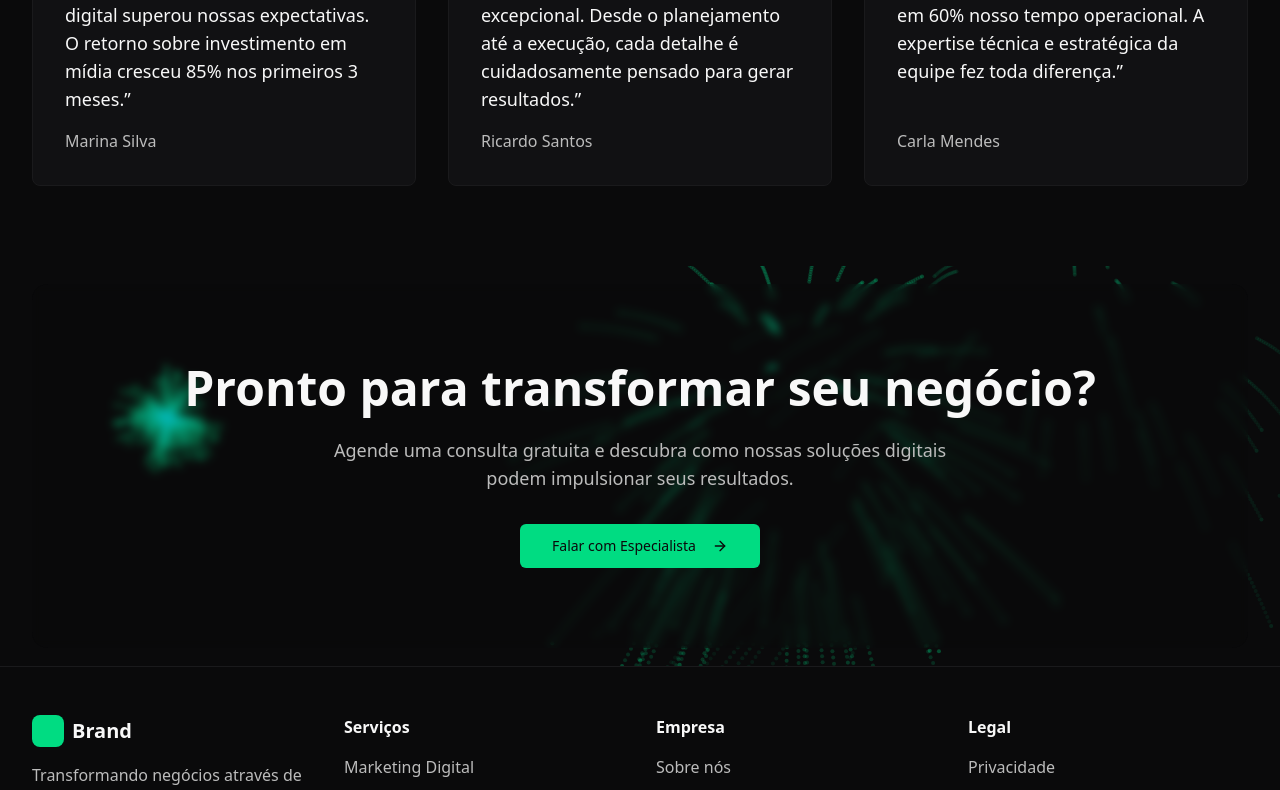
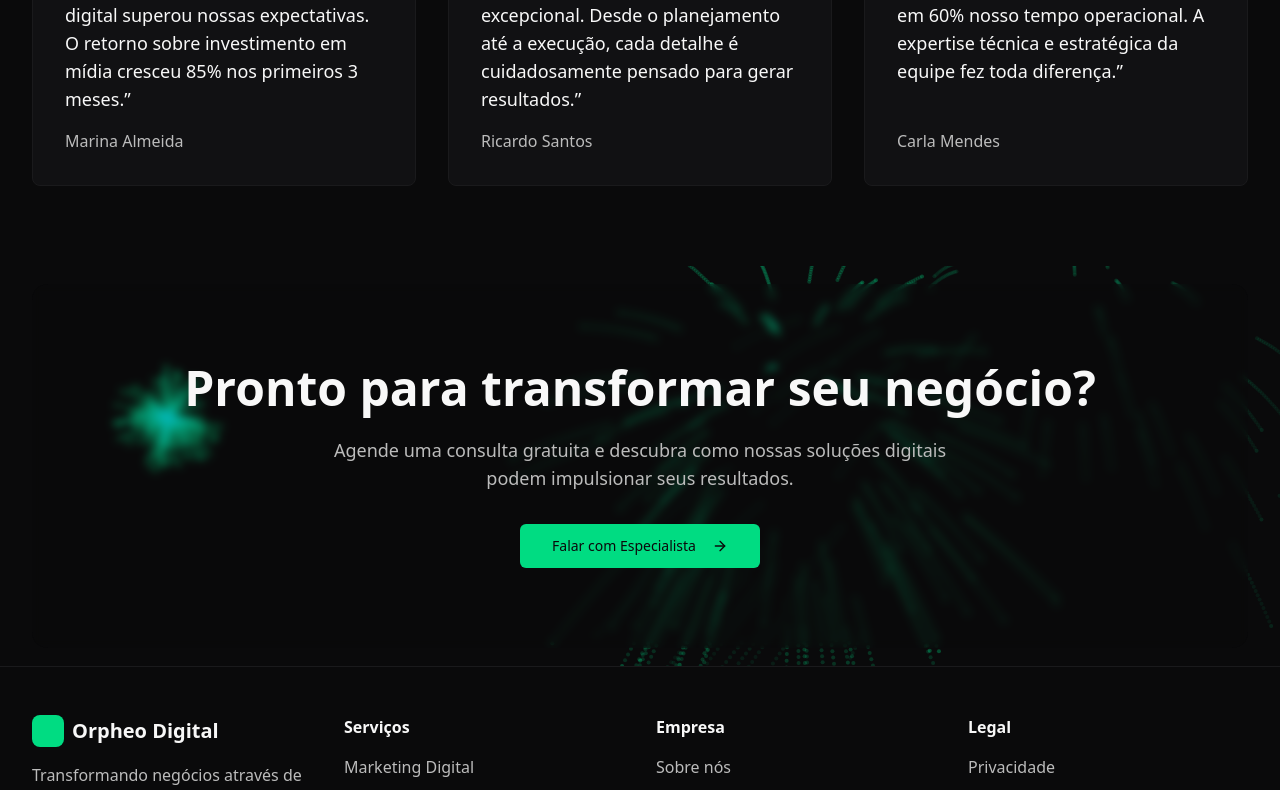
Before and after one commit to luizinhodavp041/orpheo-digital-4, a Next.js app: page / in a window 1280 px wide. Shown: the part 5270-6060 px from the top of the page. Built offline with nearby package versions, Linux system fonts and the light colour scheme.

Commit message:
tradução - footer e testimonials

```diff
--- a/src/components/sections/Testimonials.tsx
+++ b/src/components/sections/Testimonials.tsx
@@ -5,7 +5,7 @@ export function Testimonials() {
     {
       content:
         "A implementação da estratégia digital superou nossas expectativas. O retorno sobre investimento em mídia cresceu 85% nos primeiros 3 meses.",
-      author: "Marina Silva",
+      author: "Marina Almeida",
       rating: 5,
     },
     {
--- a/src/components/ui/Footer.tsx
+++ b/src/components/ui/Footer.tsx
@@ -28,7 +28,7 @@ export function Footer() {
           <div className="col-span-2 md:col-span-1">
             <div className="flex items-center gap-2 mb-4">
               <div className="h-8 w-8 rounded-lg bg-accent"></div>
-              <span className="text-xl font-bold">Brand</span>
+              <span className="text-xl font-bold">Orpheo Digital</span>
             </div>
             <p className="text-text-secondary">
               Transformando negócios através de soluções digitais inovadoras e
```
